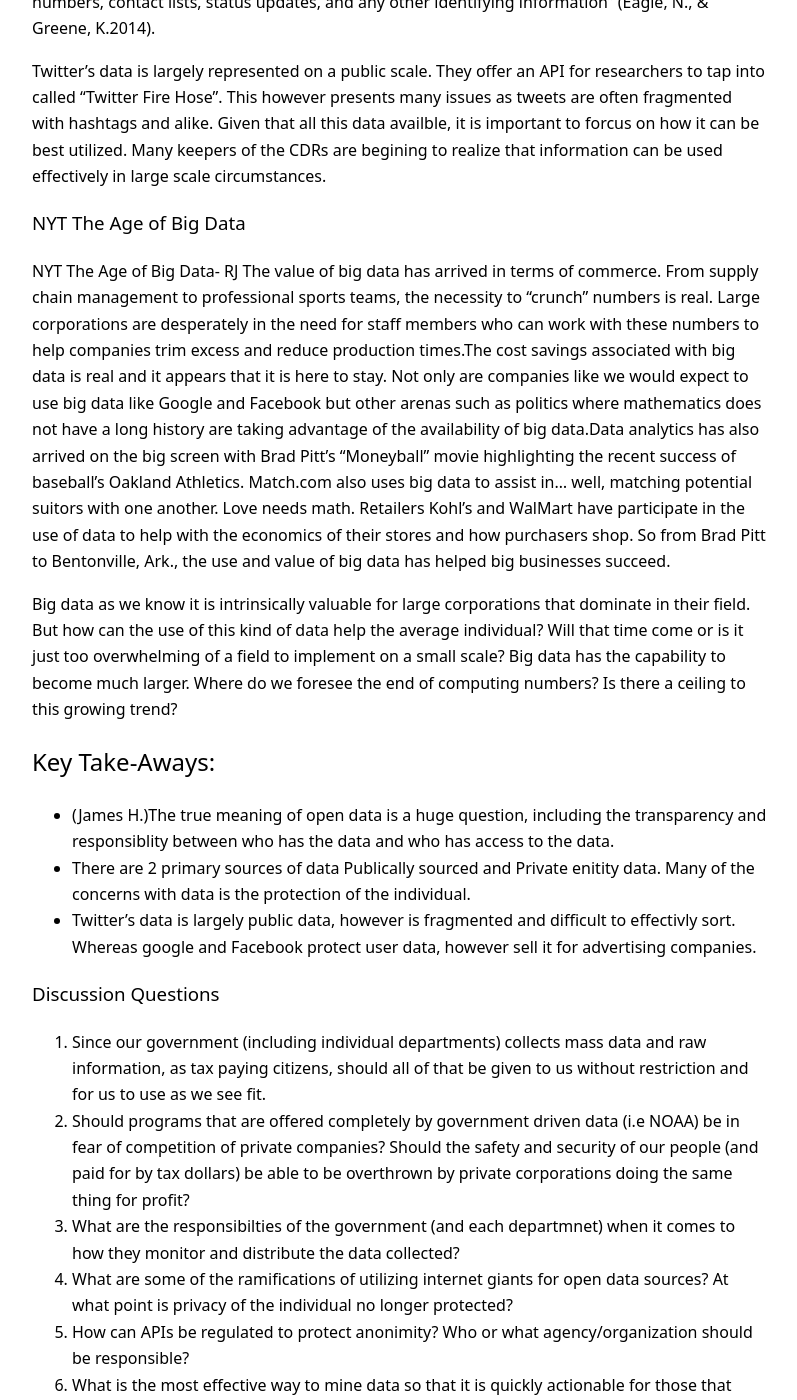
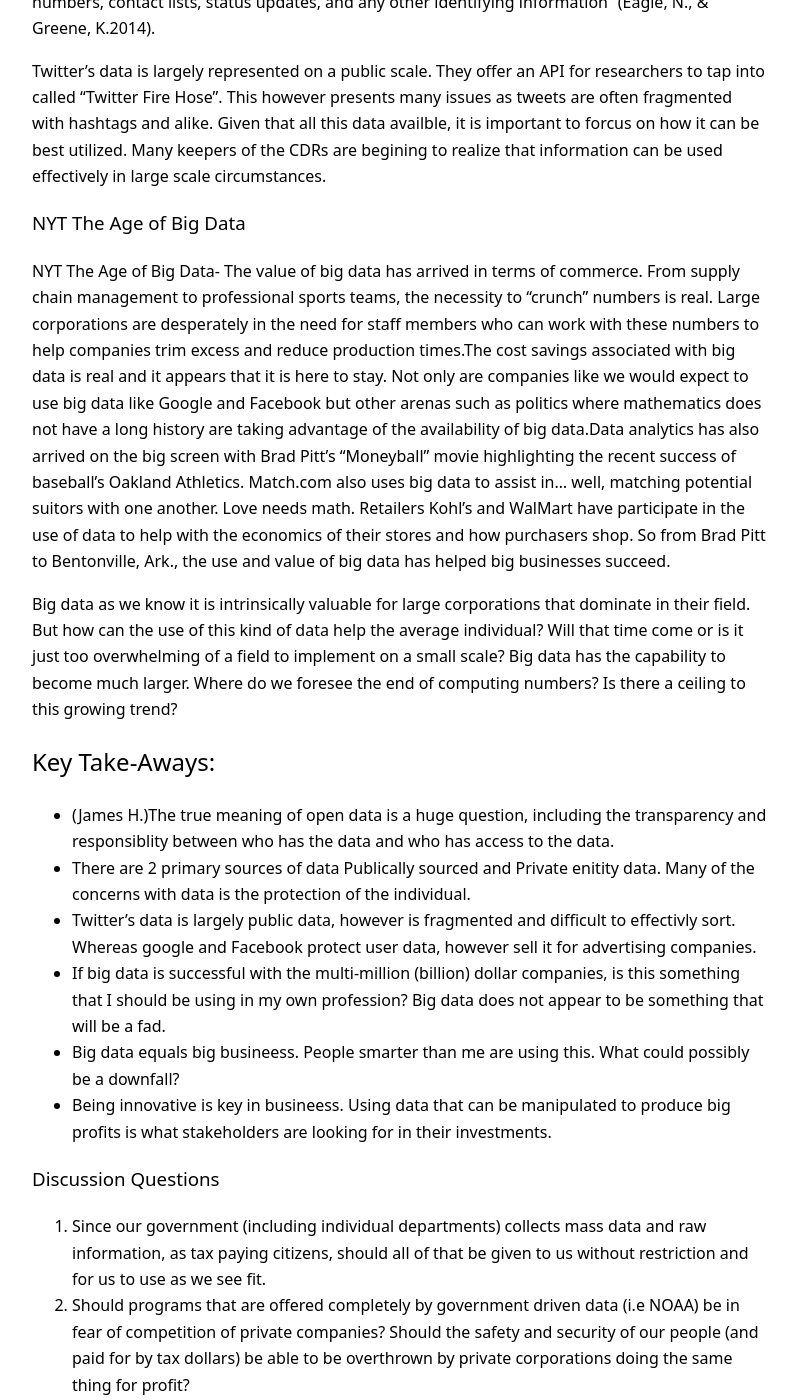
Before and after one commit to RandyWilkinsASU/ddm-textbook-summer-2019, a Jekyll site: the page built from _posts/2019-07-07-ch01-open-data.md, in a window 1280 px wide and 1400 px high, scrolled down 2297 px. Shown: the whole window, without its empty margins (240-1037 px from the left). Built offline with Jekyll 4.4.1, drawn with Linux system fonts in a browser that asks for light colours; our own code applies the rules of GitHub Pages for plain Markdown files.

Commit message:
Update 2019-07-07-ch01-open-data.md

```diff
--- a/_posts/2019-07-07-ch01-open-data.md
+++ b/_posts/2019-07-07-ch01-open-data.md
@@ -33,7 +33,7 @@ Twitter’s data is largely represented on a public scale. They offer an API for
 
 ### NYT **The Age of Big Data**
 
-NYT The Age of Big Data- RJ
+NYT The Age of Big Data-
 The value of big data has arrived in terms of commerce. From supply chain management to professional sports teams, the necessity to “crunch” numbers is real. Large corporations are desperately in the need for staff members who can work with these numbers to help companies trim excess and reduce production times.The cost savings associated with big data is real and it appears that it is here to stay. Not only are companies like we would expect to use big data like Google and Facebook but other arenas such as politics where mathematics does not have a long history are taking advantage of the availability of big data.Data analytics has also arrived on the big screen with Brad Pitt’s “Moneyball” movie highlighting the recent success of baseball’s Oakland Athletics. Match.com also uses big data to assist in… well, matching potential suitors with one another. Love needs math. Retailers Kohl’s and WalMart have participate in the use of data to help with the economics of their stores and how purchasers shop. So from Brad Pitt to Bentonville, Ark., the use and value of big data has helped big businesses succeed.
 
 
@@ -45,6 +45,9 @@ Big data has the capability to become much larger. Where do we foresee the end o
 - (James H.)The true meaning of open data is a huge question, including the transparency and responsiblity between who has the data and who has access to the data.
 - There are 2 primary sources of data Publically sourced and Private enitity data. Many of the concerns with data is the protection of the individual.
 - Twitter's data is largely public data, however is fragmented and difficult to effectivly sort. Whereas google and Facebook protect user data, however sell it for advertising companies.
+- If big data is successful with the multi-million (billion) dollar companies, is this something that I should be using in my own profession? Big data does not appear to be something that will be a fad.
+- Big data equals big busineess. People smarter than me are using this. What could possibly be a downfall?
+- Being innovative is key in busineess. Using data that can be manipulated to produce big profits is what stakeholders are looking for in their investments.
 
 
 ### Discussion Questions
```
